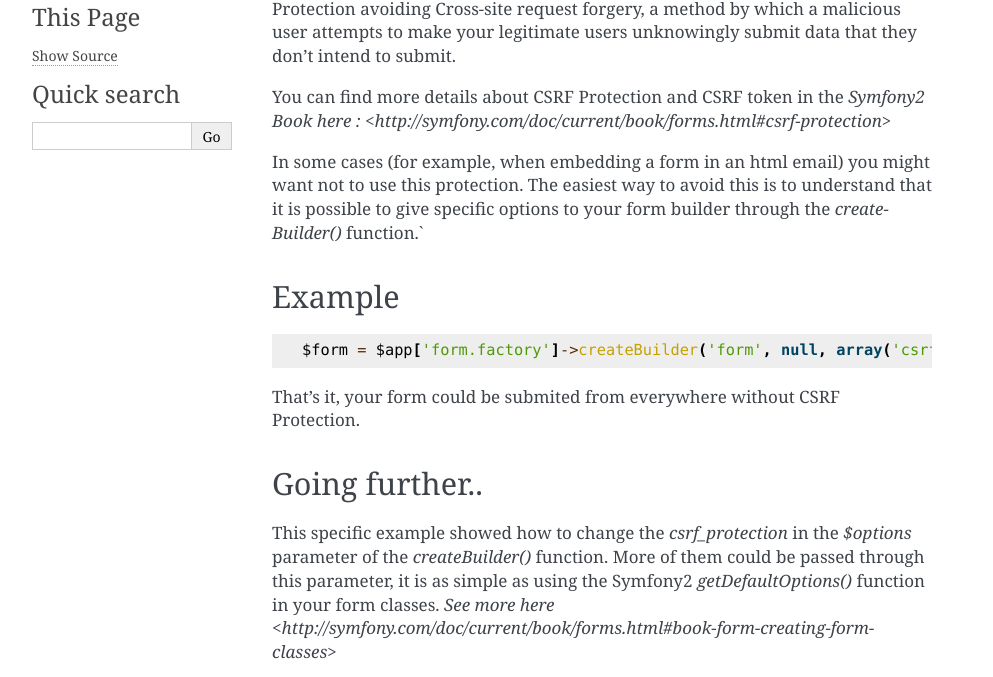
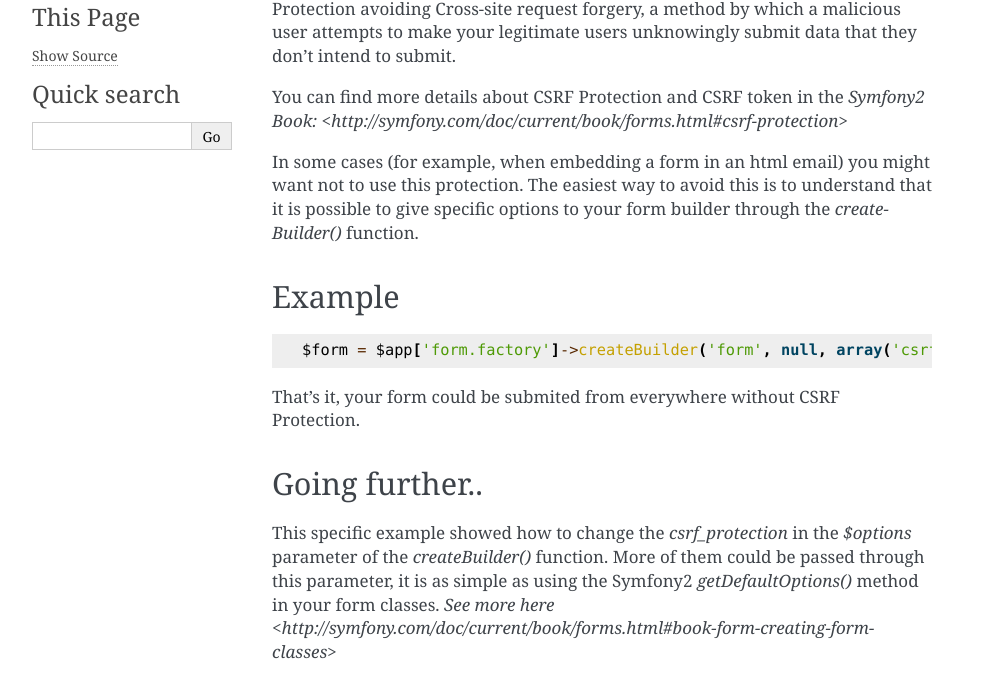
Before and after one commit to silexphp/Silex, a Sphinx documentation site: the page built from doc/cookbook/form_no_csrf.rst, in a window 1280 px wide. Shown: the part 210-887 px from the top of the page, without its empty margins (148-1141 px from the left). Built offline with Sphinx 7.4.7, drawn with Linux system fonts in a browser that asks for light colours.

Commit message:
[docs] fixed typos

```diff
--- a/doc/cookbook/form_no_csrf.rst
+++ b/doc/cookbook/form_no_csrf.rst
@@ -1,11 +1,18 @@
 Disable CSRF Protection on a form using the FormExtension
 =========================================================
 
-The *FormExtension* provides a service for building form in your application with the Symfony2 Form component. By default, the *FormExtension* uses the CSRF Protection avoiding Cross-site request forgery, a method by which a malicious user attempts to make your legitimate users unknowingly submit data that they don't intend to submit.
+The *FormExtension* provides a service for building form in your application
+with the Symfony2 Form component. By default, the *FormExtension* uses the
+CSRF Protection avoiding Cross-site request forgery, a method by which a
+malicious user attempts to make your legitimate users unknowingly submit
+data that they don't intend to submit.
 
-You can find more details about CSRF Protection and CSRF token in the `Symfony2 Book here : <http://symfony.com/doc/current/book/forms.html#csrf-protection>`
+You can find more details about CSRF Protection and CSRF token in the `Symfony2 Book:
+<http://symfony.com/doc/current/book/forms.html#csrf-protection>`
 
-In some cases (for example, when embedding a form in an html email) you might want not to use this protection. The easiest way to avoid this is to understand that it is possible to give specific options to your form builder through the `createBuilder()` function.`
+In some cases (for example, when embedding a form in an html email) you might want
+not to use this protection. The easiest way to avoid this is to understand that it
+is possible to give specific options to your form builder through the `createBuilder()` function.
 
 Example
 -------
@@ -20,4 +27,8 @@
 Going further..
 ---------------
 
-This specific example showed how to change the `csrf_protection` in the `$options` parameter of the `createBuilder()` function. More of them could be passed through this parameter, it is as simple as using the Symfony2 `getDefaultOptions()` function in your form classes. `See more here <http://symfony.com/doc/current/book/forms.html#book-form-creating-form-classes>`
+This specific example showed how to change the `csrf_protection` in the `$options`
+parameter of the `createBuilder()` function. More of them could be passed through
+this parameter, it is as simple as using the Symfony2 `getDefaultOptions()` method
+in your form classes. `See more here
+<http://symfony.com/doc/current/book/forms.html#book-form-creating-form-classes>`
--- a/doc/cookbook/index.rst
+++ b/doc/cookbook/index.rst
@@ -23,4 +23,4 @@
 
 * :doc:`How to use PdoSessionStorage to store sessions in the database <session_storage>`.
 
-* :doc:`How to disable the CSRF Protection on a form using the FormExtension`.
+* :doc:`How to disable the CSRF Protection on a form using the FormExtension < form_no_csrf >`.
```
